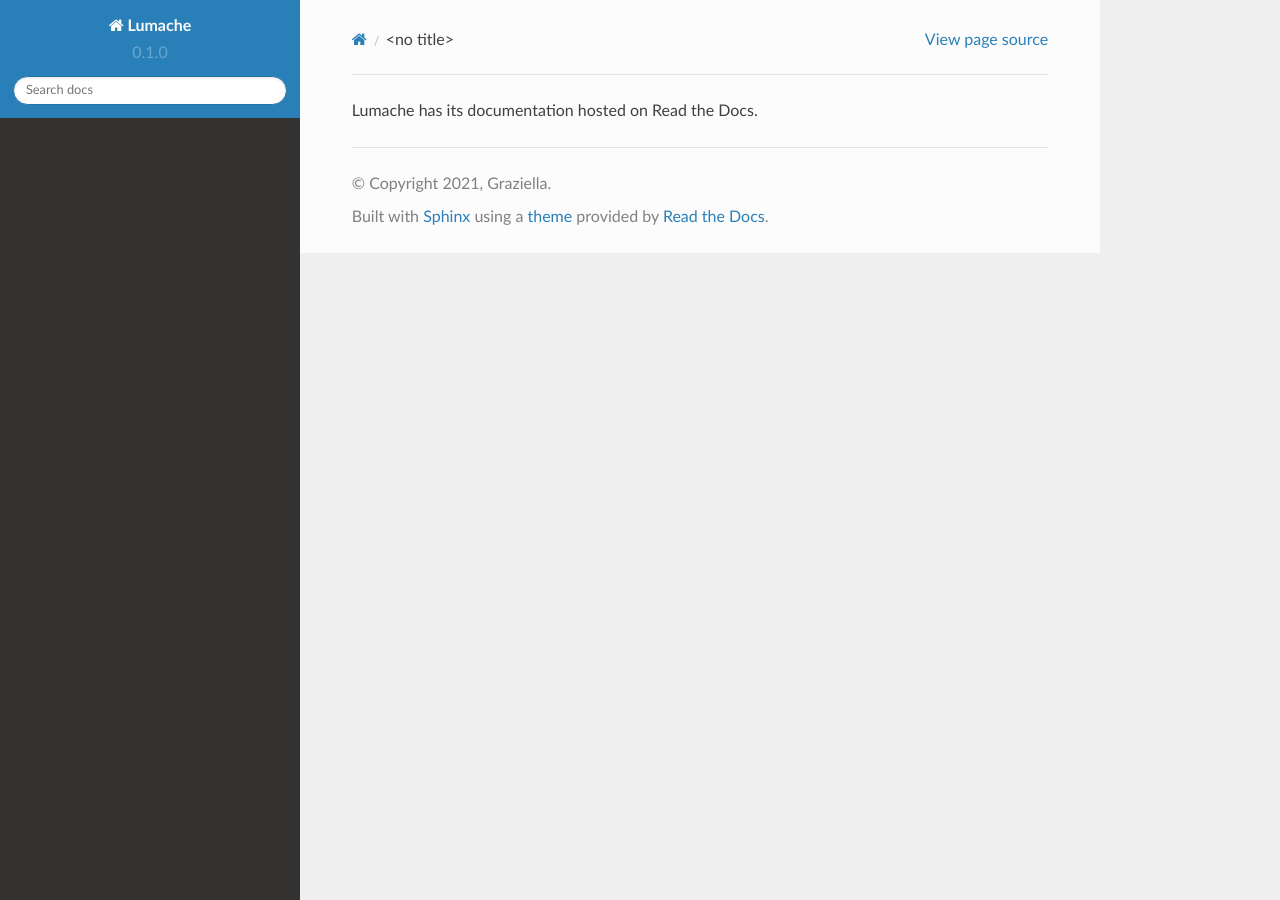
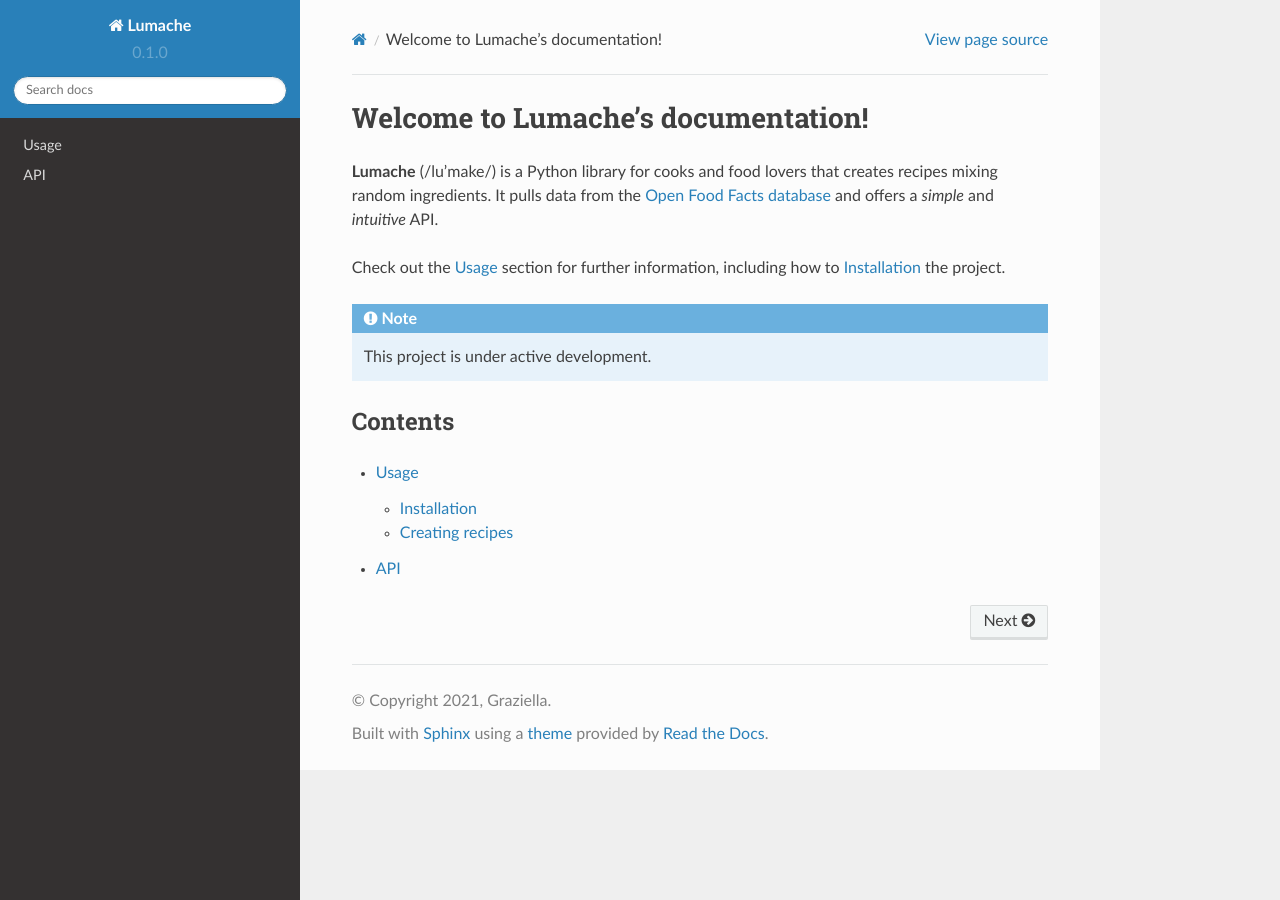
Before and after one commit to kuivi/rtd-tutorial, a Sphinx documentation site: the page built from docs/source/index.rst, in a window 1280 px wide. Built offline with Sphinx 7.4.7 and the Read the Docs theme 2.0.0, drawn with Linux system fonts in a browser that asks for light colours.

Commit message:
Revert "Update index.rst"

```diff
--- a/docs/source/index.rst
+++ b/docs/source/index.rst
@@ -1 +1,22 @@
-Lumache has its documentation hosted on Read the Docs.
+Welcome to Lumache's documentation!
+===================================
+
+**Lumache** (/lu'make/) is a Python library for cooks and food lovers
+that creates recipes mixing random ingredients.
+It pulls data from the `Open Food Facts database <https://world.openfoodfacts.org/>`_
+and offers a *simple* and *intuitive* API.
+
+Check out the :doc:`usage` section for further information, including
+how to :ref:`installation` the project.
+
+.. note::
+
+   This project is under active development.
+
+Contents
+--------
+
+.. toctree::
+
+   usage
+   api
```
